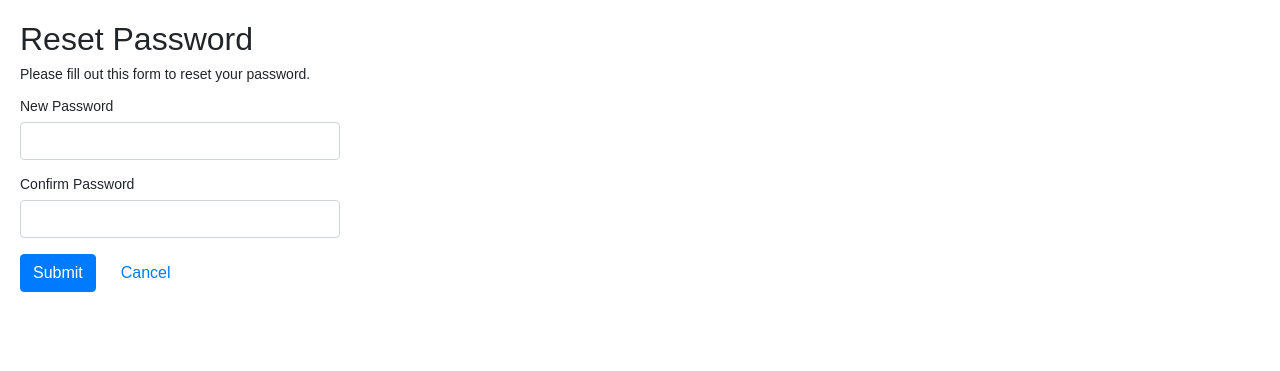
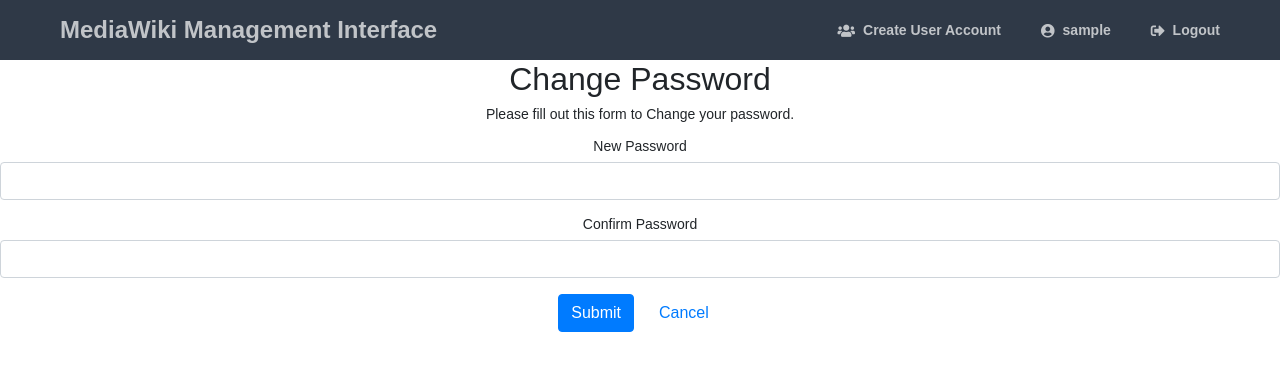
Before and after one commit to dafogary/wikiStax, a PHP site: page /reset-password.php in a window 1280 px wide. Shown: the top 371 px of the page. Run offline with PHP 8.4, Linux system fonts and the light colour scheme; the visitor is signed in with stand-in values (Sample User, id 1).

Commit message:
updated change password to add menu bar

```diff
--- a/menu.php
+++ b/menu.php
@@ -10,7 +10,7 @@
         <div>
             <h1><a href="welcome.php">MediaWiki Management Interface</a></h1>
             <a href="reset-password.php"><i class="fas fa-users"></i>Create User Account</a>
-            <a href="profile.php"><i class="fas fa-user-circle"></i>Profile</a>
+            <a href="profile.php"><i class="fas fa-user-circle"></i><?php echo htmlspecialchars($_SESSION["username"]); ?></a>
             <a href="logout.php"><i class="fas fa-sign-out-alt"></i>Logout</a>
         </div>
     </nav>
--- a/reset-password.php
+++ b/reset-password.php
@@ -71,20 +71,11 @@ if($_SERVER["REQUEST_METHOD"] == "POST"){
 ?>
 
 <!DOCTYPE html>
-<html lang="en">
-<head>
-    <meta charset="UTF-8">
-    <title>Reset Password</title>
-    <link rel="stylesheet" href="https://stackpath.bootstrapcdn.com/bootstrap/4.5.2/css/bootstrap.min.css">
-    <style>
-        body{ font: 14px sans-serif; }
-        .wrapper{ width: 360px; padding: 20px; }
-    </style>
-</head>
+<?php include_once("menu.php"); ?>
 <body>
     <div class="wrapper">
-        <h2>Reset Password</h2>
-        <p>Please fill out this form to reset your password.</p>
+        <h2>Change Password</h2>
+        <p>Please fill out this form to Change your password.</p>
         <form action="<?php echo htmlspecialchars($_SERVER["PHP_SELF"]); ?>" method="post">
             <div class="form-group">
                 <label>New Password</label>
```
